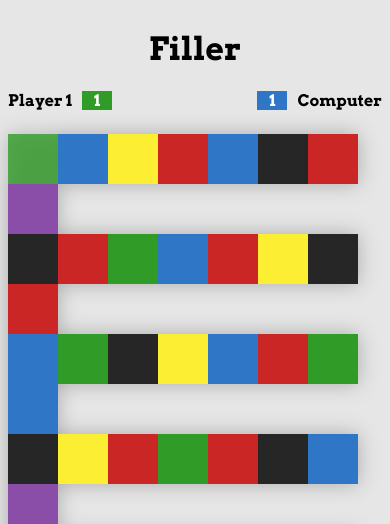
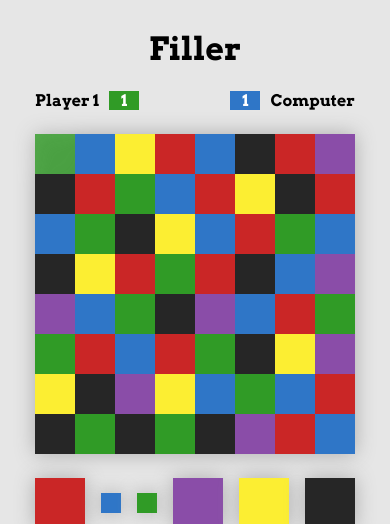
Before and after one commit to alexbmoreira/Filler, a Flask app: page / in a window 390 px wide. Shown: the top 524 px of the page. Run offline with Flask 2, Linux system fonts and the light colour scheme; some libraries are stand-ins or nearby versions.

Commit message:
Resized tiles to look nicer on mobile

```diff
--- a/filler/core/static/css/custom.css
+++ b/filler/core/static/css/custom.css
@@ -74,6 +74,14 @@ a {
 		opacity: 75%;
 	}
 }
+@media (max-width: 415px)
+{
+	.tile {
+		height: 40px;
+		width: 40px;
+	}
+}
+
 .option-tile {
 	cursor: pointer;
 	height: 50px;
```
